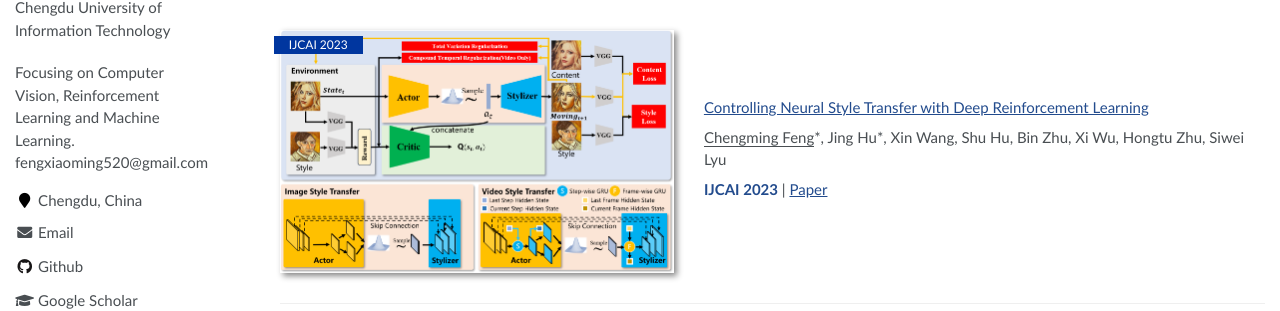
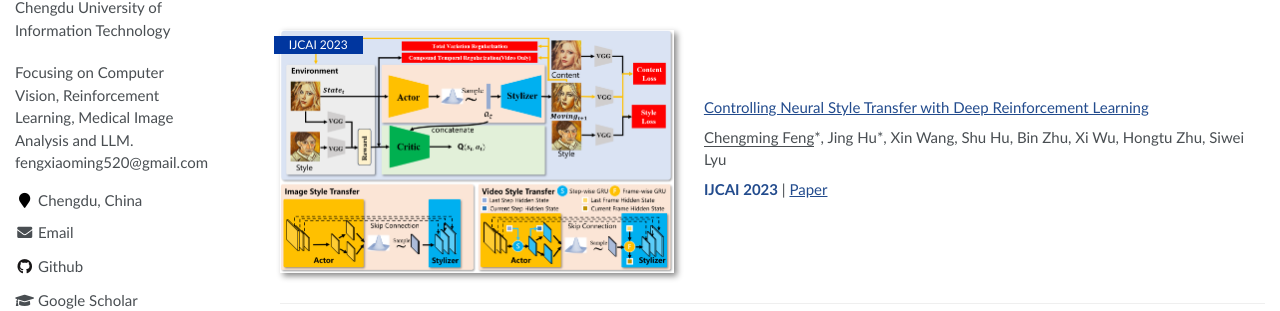
Before and after one commit to fengxiaoming520/fengxiaoming520.github.io, a Jekyll site: the page built from _pages/about.md, in a window 1280 px wide. Shown: the part 362-673 px from the top of the page. Built offline with Jekyll 4.4.1, drawn with Linux system fonts in a browser that asks for light colours.

Commit message:
Update _config.yml

```diff
--- a/_config.yml
+++ b/_config.yml
@@ -7,7 +7,7 @@
 
 # Site Settings
 title                    : "Chengming Feng"
-description              : "Focusing on Computer Vision, Reinforcement Learning and Machine Learning. fengxiaoming520@gmail.com "
+description              : "Focusing on Computer Vision, Reinforcement Learning, Medical Image Analysis and LLM. fengxiaoming520@gmail.com "
 repository               : "fengxiaoming520/fengxiaoming520.github.io"
 google_scholar_stats_use_cdn : true
 
```
